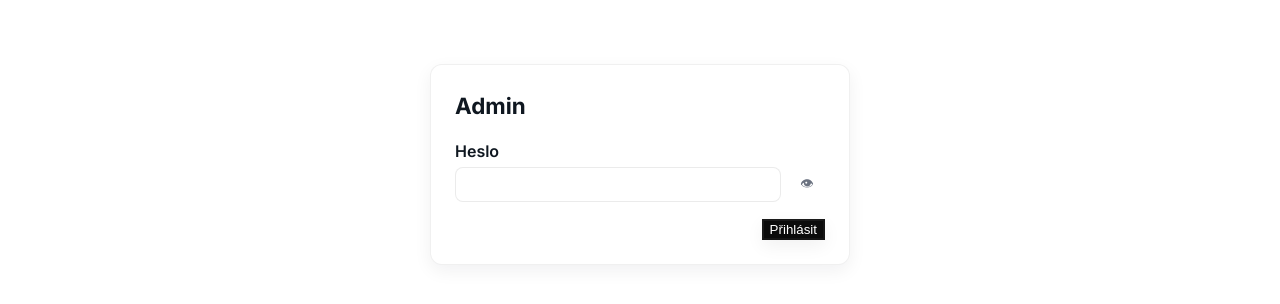
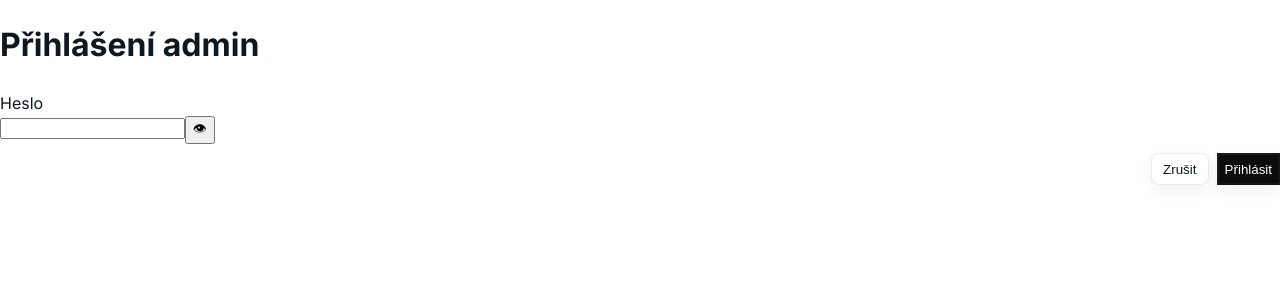
Before and after one commit to Jir1mac/PGV, a Next.js app: page /admin in a window 1280 px wide. Shown: the top 304 px of the page. Built offline with nearby package versions, Linux system fonts and the light colour scheme.

Commit message:
Refactor AdminLogin component for improved structure

```diff
--- a/app/admin/page.js
+++ b/app/admin/page.js
@@ -5,24 +5,21 @@ import { useRouter } from 'next/navigation'
 
 export default function AdminLogin() {
   const router = useRouter()
-
+  const ADMIN_SESSION_KEY = 'pgv-admin'
   const ADMIN_PASSWORD = 'PGVlasta'
-  const ADMIN_SESSION_KEY = 'pgv-admin'
 
   const [password, setPassword] = useState('')
   const [error, setError] = useState('')
-  const [showPassword, setShowPassword] = useState(false)
+  const [show, setShow] = useState(false)
 
   useEffect(() => {
-    const logged = sessionStorage.getItem(ADMIN_SESSION_KEY) === 'true'
-    if (logged) {
+    if (sessionStorage.getItem(ADMIN_SESSION_KEY) === 'true') {
       router.replace('/admin/dashboard')
     }
   }, [])
 
-  const handleSubmit = (e) => {
+  function submit(e) {
     e.preventDefault()
-
     if (password === ADMIN_PASSWORD) {
       sessionStorage.setItem(ADMIN_SESSION_KEY, 'true')
       router.push('/admin/dashboard')
@@ -32,70 +29,33 @@ export default function AdminLogin() {
   }
 
   return (
-    <div style={{
-      maxWidth: '420px',
-      margin: '4rem auto',
-      padding: '1.5rem',
-      background: 'var(--card-bg)',
-      color: 'var(--text)',
-      borderRadius: 'var(--radius)',
-      boxShadow: 'var(--shadow)',
-      border: '1px solid rgba(0,0,0,0.06)'
-    }}>
-      <h1 style={{ margin: '0 0 1rem 0', fontSize: '1.4rem' }}>Admin</h1>
+    <div className="admin-container">
+      <div className="admin-card">
+        <h1>Přihlášení admin</h1>
 
-      <form onSubmit={handleSubmit}>
-        <div className="form-row">
-          <label htmlFor="admin-pass">Heslo</label>
+        <form onSubmit={submit} className="admin-form">
+          <label>Heslo</label>
 
-          <div style={{
-            display: 'flex',
-            alignItems: 'center',
-            gap: '.5rem'
-          }}>
+          <div className="admin-input-wrap">
             <input
-              id="admin-pass"
-              type={showPassword ? 'text' : 'password'}
+              type={show ? 'text' : 'password'}
               value={password}
-              onChange={(e) => setPassword(e.target.value)}
-              style={{
-                flex: 1,
-                padding: '0.55rem 0.6rem',
-                borderRadius: '8px',
-                border: '1px solid rgba(0,0,0,0.08)',
-                background: 'var(--card-bg)',
-                color: 'var(--text)'
-              }}
+              onChange={e => setPassword(e.target.value)}
             />
+
             <button
               type="button"
-              onClick={() => setShowPassword(!showPassword)}
-              className="admin-pass-toggle"
-              style={{
-                width: '36px',
-                height: '36px',
-                borderRadius: '8px',
-                border: '0',
-                background: 'transparent',
-                cursor: 'pointer',
-                color: 'var(--muted)'
-              }}
+              className="admin-eye"
+              onClick={() => setShow(!show)}
+              aria-label="Zobrazit heslo"
             >
               👁
             </button>
           </div>
 
-          {error && (
-            <div style={{ color: 'crimson', marginTop: '.4rem' }}>{error}</div>
-          )}
-        </div>
+          {error && <div className="admin-error">{error}</div>}
 
-        <div style={{
-          display: 'flex',
-          justifyContent: 'flex-end',
-          gap: '.5rem',
-          marginTop: '1rem'
-        }}>
+          <div className="admin-actions">
             <button
               type="button"
               className="btn-ghost"
@@ -107,14 +67,12 @@ export default function AdminLogin() {
               Zrušit
             </button>
 
-          <button
-            type="submit"
-            className="btn-primary"
-          >
+            <button type="submit" className="btn-primary">
               Přihlásit
             </button>
           </div>
         </form>
       </div>
+    </div>
   )
 }
```
Lines whose indentation alone changed are shown as unchanged.
